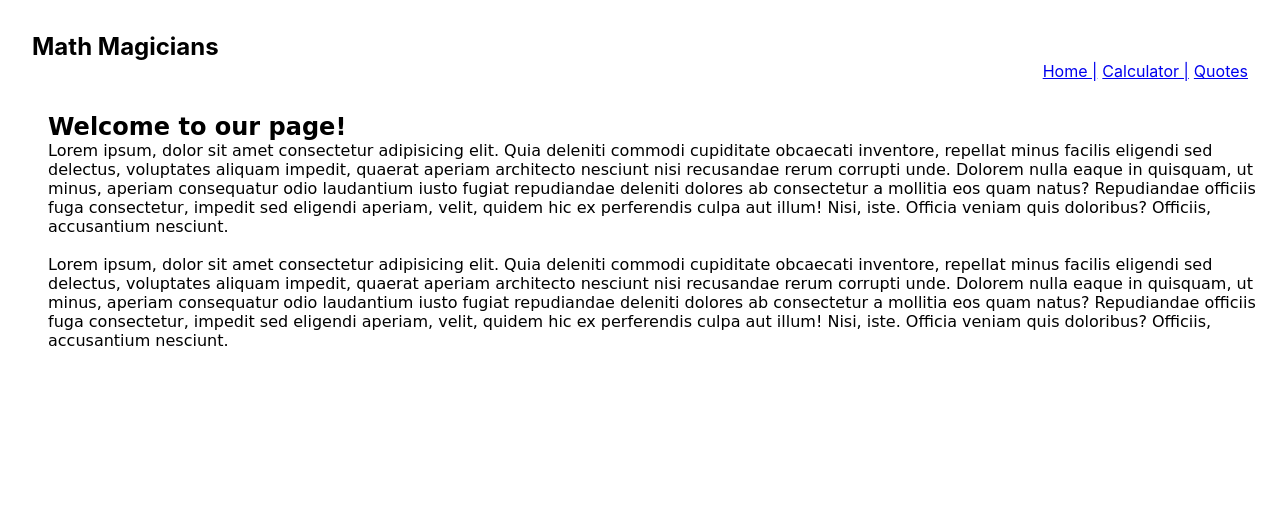
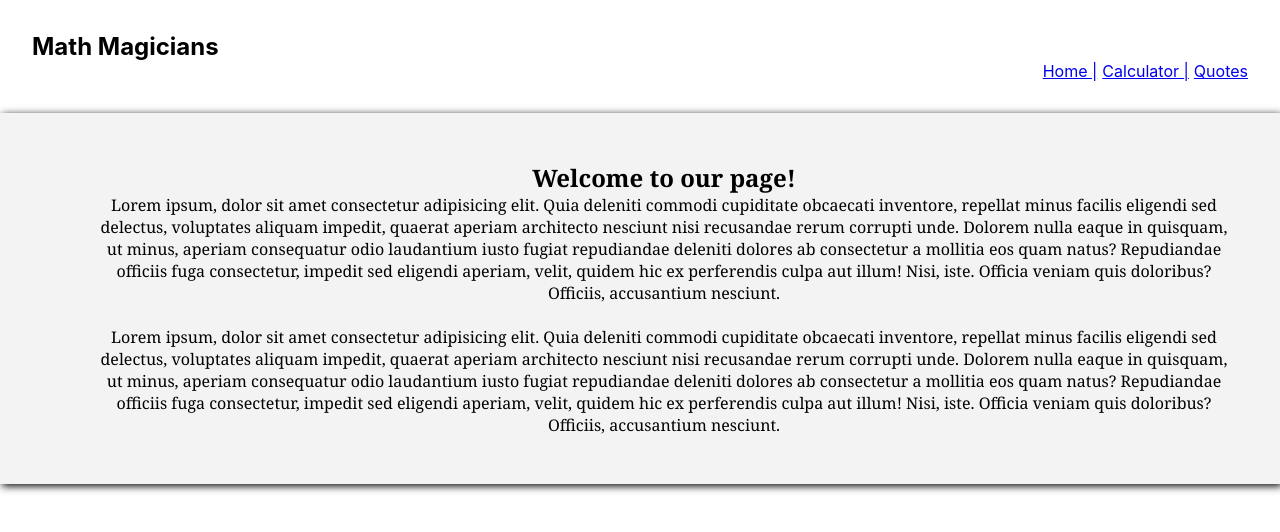
Before and after one commit to apt2tell/math-magicians, a React (Create React App) app: page / in a window 1280 px wide. Shown: the top 532 px of the page. Built offline with nearby package versions, Linux system fonts and the light colour scheme.

Commit message:
Update pages.css file

```diff
--- a/src/components/pages/pages.css
+++ b/src/components/pages/pages.css
@@ -1,7 +1,3 @@
-.home {
-  font-family: "Comic Sans MS", cursive, sans-serif;
-}
-
 .welcome {
   padding-left: 3rem;
 }
@@ -10,8 +6,11 @@ p {
   padding-left: 3rem;
 }
 
+.home,
 .quote {
-  font-family: "Comic Sans MS", cursive, sans-serif;
+  font-family: Georgia, 'Times New Roman', Times, serif;
   text-align: center;
   padding: 3rem;
+  background-color: #f3f3f3;
+  box-shadow: 2px 2px 8px rgb(0, 0, 0);
 }
```
